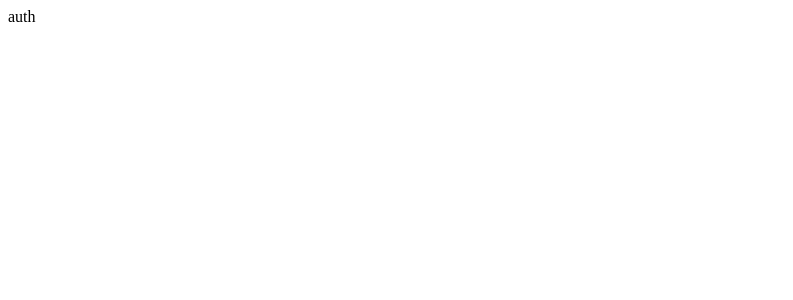
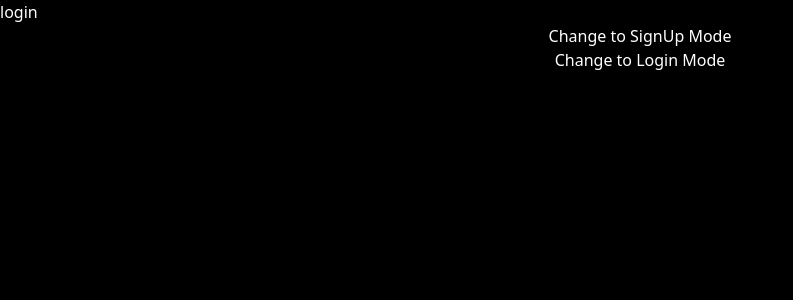
Before and after one commit to SahilSamel/twitter-clone, a Next.js app in the folder front-end/: page /auth in a window 1280 px wide. Shown: the top 300 px of the page, without its empty margins (0-793 px from the left). Built offline with nearby package versions, Linux system fonts and the light colour scheme.

Commit message:
basic setup

```diff
--- /dev/null
+++ b/front-end/components/Login.tsx
@@ -0,0 +1,9 @@
+const Login = () => {
+    return (
+        <div>
+            login
+        </div>
+    );
+}
+
+export default Login;
--- /dev/null
+++ b/front-end/components/SignUp.tsx
@@ -0,0 +1,9 @@
+const SignUp = () => {
+    return (
+        <div>
+            Singup
+        </div>
+    );
+}
+
+export default SignUp;
--- /dev/null
+++ b/front-end/pages/_app.js
@@ -0,0 +1,9 @@
+import "./globals.css"
+
+import React from 'react';
+
+function MyApp({ Component, pageProps }) {
+  return <Component {...pageProps} />;
+}
+
+export default MyApp;
--- a/front-end/pages/auth.tsx
+++ b/front-end/pages/auth.tsx
@@ -1,7 +1,18 @@
 import React from "react";
+import Login from "@/components/Login";
+import SignUp from "@/components/SignUp";
+import { useState, useEffect } from "react";
 
 const auth = () => {
-  return <div>auth</div>;
+  const [isLogin, setMode] = useState(true);
+  return (
+    <div className="flex justify-center flex-col">
+      {isLogin ? <Login />:<SignUp />}
+      <button onClick={()=>{setMode(false)}}>Change to SignUp Mode</button>
+      <button onClick={()=>{setMode(true)}}>Change to Login Mode</button>
+    </div>
+  );
 };
 
+
 export default auth;
--- /dev/null
+++ b/front-end/pages/globals.css
@@ -0,0 +1,8 @@
+@tailwind base;
+@tailwind components;
+@tailwind utilities;
+
+body {
+    background-color: black;
+    color: white;
+}
--- /dev/null
+++ b/front-end/styles/base.css
@@ -0,0 +1,3 @@
+@import 'tailwindcss/base';
+@import 'tailwindcss/components';
+@import 'tailwindcss/utilities';
```
Also changed, not shown: front-end/state/index.tsx (added).
